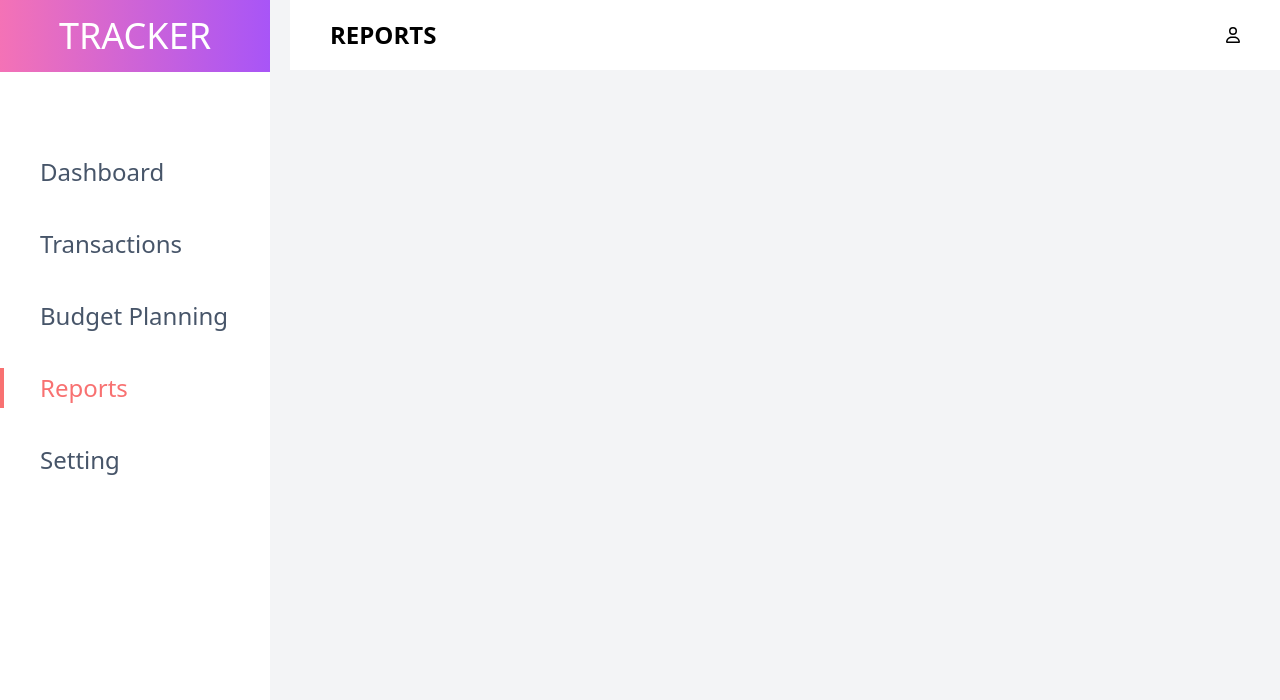
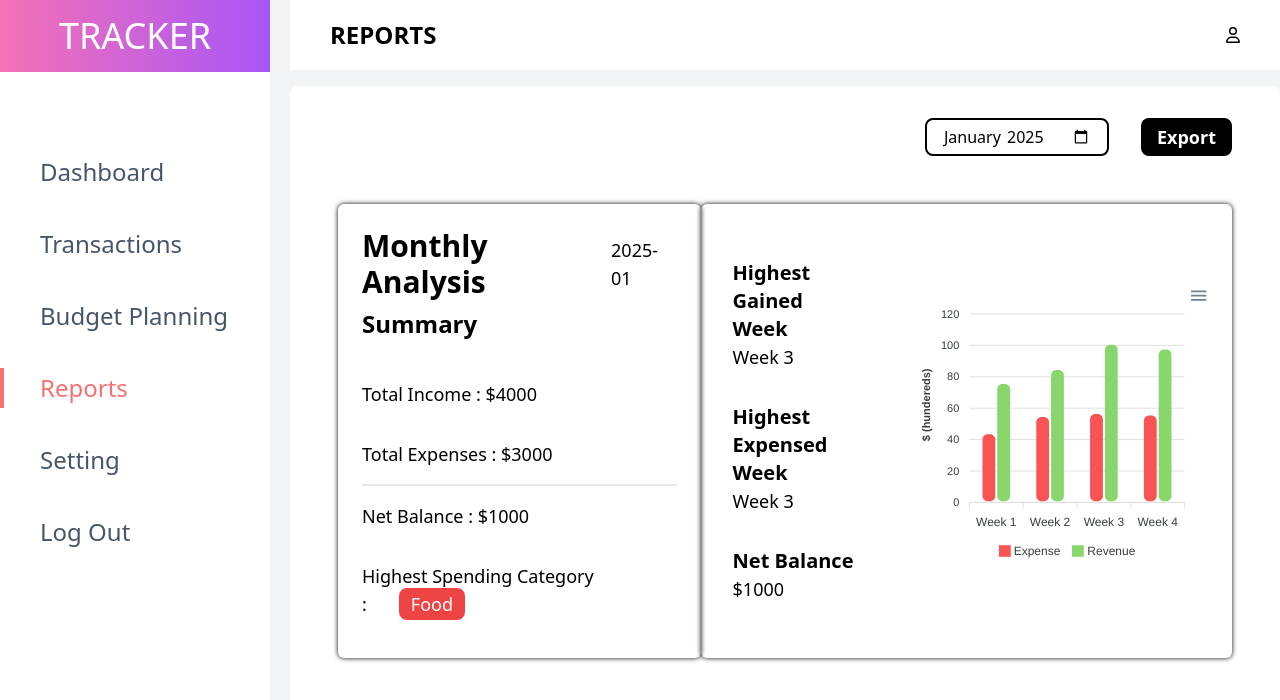
Before and after one commit to Prajon-Adhikari/Personal-Finance-Tracker, a React (Vite) app in the folder frontend/: page /menu/reports in a window 1280 px wide. Shown: the top 700 px of the page. Built offline with nearby package versions, Linux system fonts and the light colour scheme.

Commit message:
adding income and expene bargraph report

```diff
--- a/frontend/src/Components/Dashboard.jsx
+++ b/frontend/src/Components/Dashboard.jsx
@@ -32,7 +32,7 @@ class AreaChart extends React.Component {
           height: 300,
           type: "area",
         },
-        colors: ["#72BF78", "#F95454"],
+        colors: ["#88D66C", "#F95454"],
         dataLabels: {
           enabled: false,
         },
--- a/frontend/src/Components/Menu.jsx
+++ b/frontend/src/Components/Menu.jsx
@@ -53,6 +53,9 @@ export default function Menu() {
           >
             Setting
           </Link>
+          <Link to="/user/signin" className={`w-full pl-10 py-1 menu-elements`}>
+            Log Out
+          </Link>
         </div>
       </div>
       <div className="ml-[290px] flex-1 h-screen overflow-y-auto">
--- a/frontend/src/Components/Notifications.jsx
+++ b/frontend/src/Components/Notifications.jsx
@@ -1,9 +1,93 @@
-import React from 'react'
+import React, { useState } from "react";
 
 export default function Notifications() {
+  const [popupMessage, setPopupMessage] = useState(false);
+  const [updateMessage, setUpdateMessage] = useState(false);
+  const [reportMessage, setReportMessage] = useState(false);
+  const [budgetMessage, setBudgetMessage] = useState(false);
+
   return (
     <div>
-      Notifications
+      <div className="border-b-2 pb-4">
+        <div className="font-bold text-2xl">Notificaiton Setting</div>
+        <div className=" text-slate-500 pt-1">
+          In addition to alerts, when necessary, we may send you message
+        </div>
+      </div>
+      <div className="mt-8">
+        <div className="flex justify-between mr-[200px] items-center px-2 py-4">
+          <div className="text-lg text-slate-800">
+            Pop up notifications on desktop
+          </div>
+          <div>
+            {" "}
+            <button
+              className={`w-[40px] p-[2px] h-[22px] rounded-2xl flex ${
+                popupMessage ? "activeEnableBtn" : "deactiveEnableBtn"
+              }`}
+              onClick={() => setPopupMessage(!popupMessage)}
+            >
+              <div className={`w-[17px] h-full rounded-full bg-white `}>
+                &emsp;
+              </div>
+            </button>
+          </div>
+        </div>
+        <div className="flex justify-between mr-[200px] items-center px-2 py-4">
+          <div className="text-lg text-slate-800">
+            Turn on new update notifications
+          </div>
+          <div>
+            {" "}
+            <button
+              className={`w-[40px] p-[2px] h-[22px] rounded-2xl flex ${
+                updateMessage ? "activeEnableBtn" : "deactiveEnableBtn"
+              }`}
+              onClick={() => setUpdateMessage(!updateMessage)}
+            >
+              <div className={`w-[17px] h-full rounded-full bg-white `}>
+                &emsp;
+              </div>
+            </button>
+          </div>
+        </div>
+        <div className="flex justify-between mr-[200px] items-center px-2 py-4">
+          <div className="text-lg text-slate-800">
+            Turn on weekly report notifications
+          </div>
+          <div>
+            {" "}
+            <button
+              className={`w-[40px] p-[2px] h-[22px] rounded-2xl flex ${
+                reportMessage ? "activeEnableBtn" : "deactiveEnableBtn"
+              }`}
+              onClick={() => setReportMessage(!reportMessage)}
+            >
+              <div className={`w-[17px] h-full rounded-full bg-white `}>
+                &emsp;
+              </div>
+            </button>
+          </div>
+        </div>
+        <div className="flex justify-between mr-[200px] items-center px-2 py-4">
+          <div className="text-lg text-slate-800">
+            Turn on budget overruns notifications
+          </div>
+          <div>
+            {" "}
+            <button
+              className={`w-[40px] p-[2px] h-[22px] rounded-2xl flex ${
+                budgetMessage ? "activeEnableBtn" : "deactiveEnableBtn"
+              }`}
+              onClick={() => setBudgetMessage(!budgetMessage)}
+            >
+              <div className={`w-[17px] h-full rounded-full bg-white `}>
+                &emsp;
+              </div>
+            </button>
+          </div>
+        </div>
+      </div>
     </div>
-  )
+  );
 }
--- a/frontend/src/Components/Reports.jsx
+++ b/frontend/src/Components/Reports.jsx
@@ -1,14 +1,140 @@
-import React from "react";
+import React, { useState } from "react";
 import { FontAwesomeIcon } from "@fortawesome/react-fontawesome";
 import { faUser } from "@fortawesome/free-regular-svg-icons";
+import ReactApexChart from "react-apexcharts";
 
 export default function Reports() {
+  const today = new Date();
+  const [currentMonth, setCurrentMonth] = useState(
+    today.toISOString().slice(0, 7)
+  );
+
+  const chartState = {
+    series: [
+      {
+        name: "Expense",
+        data: [44, 55, 57, 56],
+      },
+      {
+        name: "Revenue",
+        data: [76, 85, 101, 98],
+      },
+    ],
+    options: {
+      chart: {
+        type: "bar",
+        height: 350,
+      },
+      plotOptions: {
+        bar: {
+          horizontal: false,
+          columnWidth: "55%",
+          borderRadius: 5,
+        },
+      },
+      colors: ["#F95454", "#88D66C"],
+      dataLabels: {
+        enabled: false,
+      },
+      stroke: {
+        show: true,
+        width: 2,
+        colors: ["transparent"],
+      },
+      xaxis: {
+        categories: ["Week 1", "Week 2", "Week 3", "Week 4"],
+      },
+      yaxis: {
+        title: {
+          text: "$ (hundereds)",
+        },
+      },
+      fill: {
+        opacity: 1,
+      },
+      tooltip: {
+        y: {
+          formatter: function (val) {
+            return "$ " + val + " thousands";
+          },
+        },
+      },
+    },
+  };
+
   return (
     <>
       <div className="bg-white flex justify-between items-center px-10 w-full h-[70px]">
         <h2 className="text-2xl font-bold">REPORTS</h2>
         <FontAwesomeIcon icon={faUser} />
       </div>
+      <div className="bg-white min-h-[700px] mt-4 px-12 py-8 rounded-lg">
+        <div className="flex justify-end gap-8">
+          <input
+            type="month"
+            className="border-2 px-4 py-1 rounded-lg border-black"
+            value={currentMonth}
+            max={currentMonth}
+            onChange={(e) => setCurrentMonth(e.target.value)}
+          />
+          <button className="text-white py-1 px-4 rounded-lg text-lg font-semibold bg-black">
+            Export
+          </button>
+        </div>
+        <div className="mt-12 flex justify-between">
+          <div className="w-[450px] p-6 rounded-md shadow-[0px_0px_5px] border-slate-300">
+            <div className="flex justify-between items-center">
+              <div className="font-bold text-3xl">Monthly Analysis</div>
+              <div className="font-medium text-lg">{currentMonth}</div>
+            </div>
+            <div className="font-semibold text-2xl pt-2 pb-6">Summary</div>
+            <div className="py-4 font-medium text-lg">
+              {" "}
+              Total Income : $4000
+            </div>
+            <div className="py-4 font-medium text-lg border-b-2">
+              Total Expenses : $3000
+            </div>
+            <div className="py-4 font-medium text-lg"> Net Balance : $1000</div>
+            <div className="py-4 font-medium text-lg">
+              Highest Spending Category :
+              <span className="px-3 py-1 bg-red-500 rounded-lg text-white ml-8">
+                Food
+              </span>
+            </div>
+          </div>
+          <div className="shadow-[0px_0px_5px] pl-8 items-center gap-[60px] border-slate-300 rounded-md flex p-4 ">
+            <div className="flex flex-col gap-8">
+              <div>
+                <div className="font-semibold text-xl">
+                  {" "}
+                  Highest Gained Week
+                </div>
+                <div className=" text-lg">Week 3</div>
+              </div>
+              <div>
+                <div className="font-semibold text-xl">
+                  {" "}
+                  Highest Expensed Week
+                </div>
+                <div className=" text-lg">Week 3</div>
+              </div>
+              <div>
+                <div className="font-semibold text-xl"> Net Balance</div>
+                <div className=" text-lg">$1000</div>
+              </div>
+            </div>
+            <div className="w-[320px]">
+              <ReactApexChart
+                options={chartState.options}
+                series={chartState.series}
+                type="bar"
+                height={280}
+              />
+            </div>
+          </div>
+        </div>
+      </div>
     </>
   );
 }
--- a/frontend/src/Components/Setting.jsx
+++ b/frontend/src/Components/Setting.jsx
@@ -1,9 +1,10 @@
 import React from "react";
 import { FontAwesomeIcon } from "@fortawesome/react-fontawesome";
 import { faUser } from "@fortawesome/free-regular-svg-icons";
-import { Link, Outlet } from "react-router-dom";
+import { Link, Outlet, useLocation } from "react-router-dom";
 
 export default function Setting() {
+  const location = useLocation();
   return (
     <div className="h-screen flex flex-col">
       {/* Top Header */}
@@ -22,31 +23,51 @@ export default function Setting() {
           <div className="flex flex-col gap-4 mt-10 h-[600px] ml-5 border-r-2">
             <Link
               to="/menu/setting/myprofile"
-              className="py-2 mr-4 rounded-3xl hover:bg-blue-300 px-4 hover:text-white"
+              className={`py-2 mr-4 rounded-3xl px-4 hover:text-blue-400 ${
+                location.pathname === "/menu/setting/myprofile"
+                  ? "active-setting"
+                  : ""
+              }`}
             >
               My Profile
             </Link>
             <Link
               to="/menu/setting/security"
-              className="py-2 mr-4 rounded-3xl hover:bg-blue-300 px-4 hover:text-white"
+              className={`py-2 mr-4 rounded-3xl px-4 hover:text-blue-400 ${
+                location.pathname === "/menu/setting/security"
+                  ? "active-setting"
+                  : ""
+              }`}
             >
               Security
             </Link>
             <Link
               to="/menu/setting/notifications"
-              className="py-2 mr-4 rounded-3xl hover:bg-blue-300 px-4 hover:text-white"
+              className={`py-2 mr-4 rounded-3xl px-4 hover:text-blue-400 ${
+                location.pathname === "/menu/setting/notifications"
+                  ? "active-setting"
+                  : ""
+              }`}
             >
               Notifications
             </Link>
             <Link
               to="/menu/setting/dataexport"
-              className="py-2 mr-4 rounded-3xl hover:bg-blue-300 px-4 hover:text-white"
+              className={`py-2 mr-4 rounded-3xl px-4 hover:text-blue-400 ${
+                location.pathname === "/menu/setting/dataexport"
+                  ? "active-setting"
+                  : ""
+              }`}
             >
               Data Export
             </Link>
             <Link
               to="/menu/setting/deleteaccount"
-              className="py-2 mr-4 text-red-500 rounded-3xl hover:bg-blue-300 px-4 hover:text-white"
+              className={`py-2 mr-4 rounded-3xl px-4 text-red-500 hover:text-blue-400 ${
+                location.pathname === "/menu/setting/deleteaccount"
+                  ? "active-setting"
+                  : ""
+              }`}
             >
               Delete Account
             </Link>
--- a/frontend/src/index.css
+++ b/frontend/src/index.css
@@ -32,6 +32,10 @@
   transform: translateY(-50%); /* Align vertically */
 }
 
+.active-setting {
+  @apply text-blue-400;
+}
+
 .income-clicked {
   @apply bg-green-500 text-white;
 }
@@ -45,5 +49,5 @@
 }
 
 .deactiveEnableBtn {
-  @apply bg-slate-500 justify-start transition-all duration-300 ease-in-out;
+  @apply bg-slate-400 justify-start transition-all duration-300 ease-in-out;
 }
```
